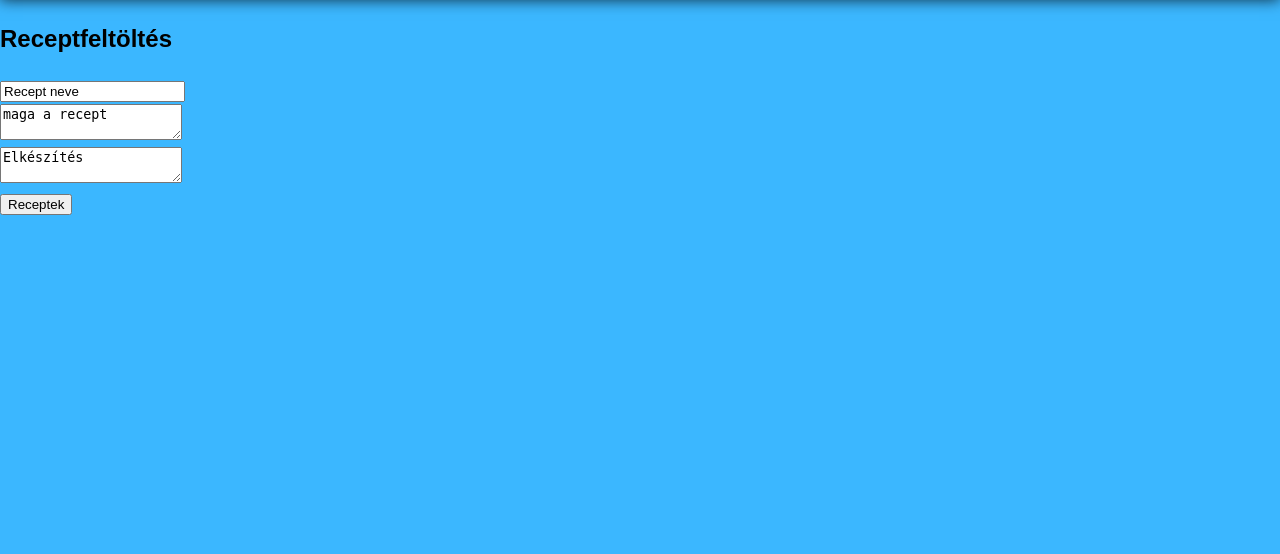
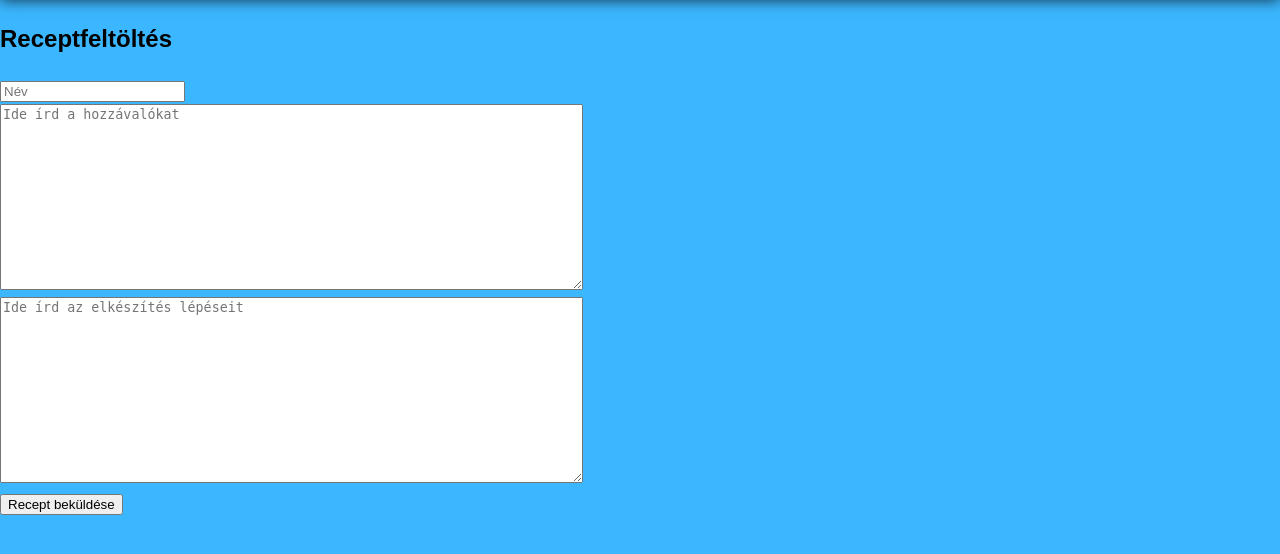
Before and after one commit to baluka0104/vizsga, a PHP site: page /index.php?p=recfel in a window 1280 px wide. Shown: the part 70-624 px from the top of the page. Run offline with PHP 8.4, Linux system fonts and the light colour scheme; a user stored in the database is signed in.

Commit message:
recfel formázás

```diff
--- a/recfel.php
+++ b/recfel.php
@@ -7,11 +7,11 @@ else
     echo '<div>
         <form class="recept-element" method="post" action="recept-connect.php">
             <div class="recept-item">
-                <input type="text" class="receptName" name="receptName" value="Recept neve"></label><br>
-                <textarea class="osszetevok" name="osszetevok">maga a recept</textarea><br>
-                <textarea class="elkeszites" name="elkeszites">Elkészítés</textarea>
+                <input type="text" class="receptName" name="receptName" placeholder="Név"></label><br>
+                <textarea class="osszetevok" name="osszetevok" placeholder="Ide írd a hozzávalókat" cols="70" rows="12"></textarea><br>
+                <textarea class="elkeszites" name="elkeszites" placeholder="Ide írd az elkészítés lépéseit" cols="70" rows="12"></textarea>
                 <div class="form-element">
-                        <button type="submit" name="recSubmit">Receptek</button>
+                        <button type="submit" name="recSubmit">Recept beküldése</button>
                 </div>
             </div>
 
```
